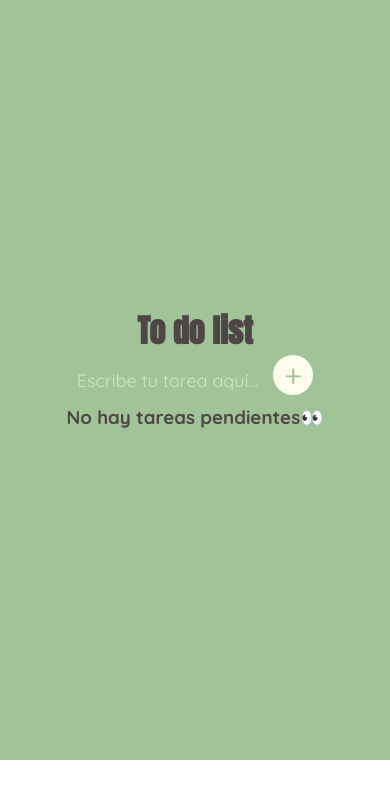
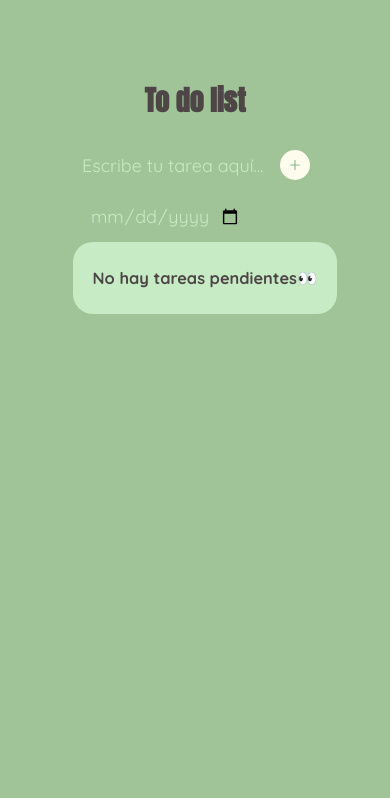
Before and after one commit to mavigonzalez5/proyecto3, a plain HTML site: page index.html in a window 390 px wide. Drawn offline with Linux system fonts and the light colour scheme.

Commit message:
responsive mobile

```diff
--- a/index.html
+++ b/index.html
@@ -11,8 +11,14 @@
         <h1>To do list </h1>
 
         <form action="#" id="userInput">
+            <div>
             <input type="text" placeholder="Escribe tu tarea aquí..." autofocus>
             <input type="submit" value="+" id="addBtn">
+        </div>
+
+        <div>
+            <input type="date" id="taskDueDate" placeholder="Fecha límite">
+        </div>
         </form>
         <div class="section1">
             <h3>No hay tareas pendientes👀</h3>
--- a/main.js
+++ b/main.js
@@ -24,14 +24,15 @@ const addTask = async () => {
     idCounter++;
 
     let newValue = input.value;
+    let dueDate = document.querySelector('#taskDueDate').value; // Obtiene la fecha límite del campo de entrada
 
     let newTask = {
         id: idCounter,
         text: newValue,
         completed: false,
+        dueDate: dueDate, // Almacena la fecha límite en la tarea
     };
 
-    // let tasks = getTasksFromLocalStorage();
 
     // Agregar la nueva tarea a la lista
     tasks.push(newTask);
@@ -52,15 +53,17 @@ function updateTaskList() {
         list.innerHTML += `<div class="task-container ${isCompleted}" id="${task.id}">
         <label for="">
             <input type="checkbox" class="taskCheckbox" ${task.completed ? 'checked' : ''}>
-            ${task.text}
+            ${task.text} <br>
+            Fecha tope: ${task.dueDate}
         </label>
-        <div>
+        <div class="button-container">
         <button class="checkBtn"><img src="./images/cheque.png" alt="checkBtn" class="check" ></button>
         <button class="closeBtn"><img src="./images/eliminar.png" alt="closeBtn" class="close" ></button>
         </div>
         </div>`;
     }
     input.value = '';
+    document.querySelector('#taskDueDate').value = ''; // Limpia el campo de entrada de la fecha límite
     sectionSinTareas.style.display = 'none';
     updateStats();
 }
--- a/style.css
+++ b/style.css
@@ -8,17 +8,20 @@
     --grey: rgb(78, 70, 70);
 }
 
-*{
+body{
+    font-family: "Quicksand", sans-serif;
+    display: flex;
+    flex-direction: column;
+    align-items: center;
+    justify-content: center;
+    font-size: 16px;
     margin: 0;
     padding: 0;
-}
-body{
-    font-family: "Quicksand", sans-serif;
+    background-color: var(--greenligth);
 }
 
 .container{
-    height: 45rem;
-    background-color: var(--greenligth);
+    margin-top: 100px;
     padding: 20px;
     display: flex;
     flex-direction: column;
@@ -67,6 +70,17 @@ form input[type="submit"]:hover{
     color: var(--white);
 }
 
+#taskDueDate {
+    text-align: center;
+    color: var(--aqualigth);
+}
+
+.section1{
+    background-color: var(--aqualigth);
+    width: 350px;
+    border-radius: 20px;
+    padding: 10px;
+}
 .list-container{
     width: 400px;
     margin: 0 auto
@@ -89,6 +103,7 @@ h3 {
     font-size: 1.1em;
     font-weight: 500;
     color: var(--grey);
+    width: auto;
 
 }
 
@@ -130,3 +145,46 @@ h3 {
 .task-completed {
     background-color: #06b72f;
 }
+
+/* @media (max-width: 425px ) {
+    .task-container {
+        width: 250px;
+        display: flex;
+        align-content: center;
+        align-items: center;
+    }
+} */
+
+@media (max-width: 768px) {
+    body {
+        font-size: 14px; /* Ajusta el tamaño de fuente para pantallas más pequeñas */
+    }
+
+    .container {
+        margin-top: 50px; /* Reduce el margen superior para pantallas más pequeñas */
+        padding: 10px; /* Reduce el padding para pantallas más pequeñas */
+    }
+
+    .section1, .list-container {
+        width: 100%; /* Hace que los contenedores ocupen el ancho completo de la pantalla */
+        max-width: 300px; /* Define un ancho máximo para los contenedores */
+        margin: auto; /* Centra los contenedores horizontalmente */
+    }
+
+    form input[type="submit"] {
+        font-size: 1.5em; /* Reduce el tamaño de fuente del botón de envío */
+        width: 30px; /* Reduce el tamaño del botón de envío */
+        height: 30px; /* Reduce el tamaño del botón de envío */
+    }
+
+    .task-container {
+        flex-direction: column; /* Cambia la dirección de flexión para que los elementos se apilen verticalmente */
+        padding: 10px; /* Reduce el padding para pantallas más pequeñas */
+    }
+
+    .button-container{
+        display: flex;
+        justify-content: center;
+    }
+
+}
```
